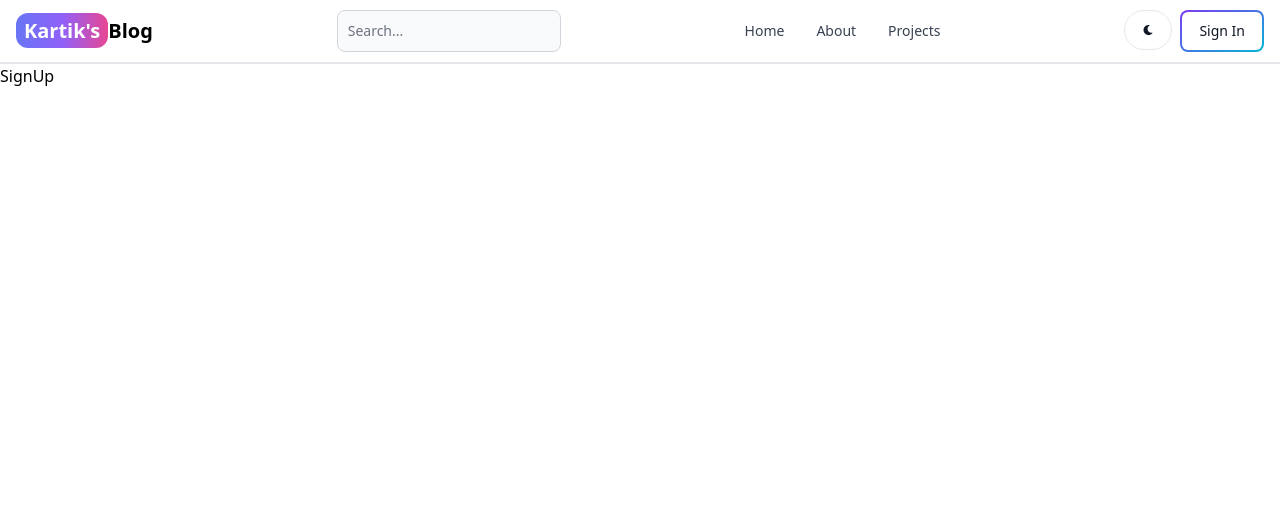
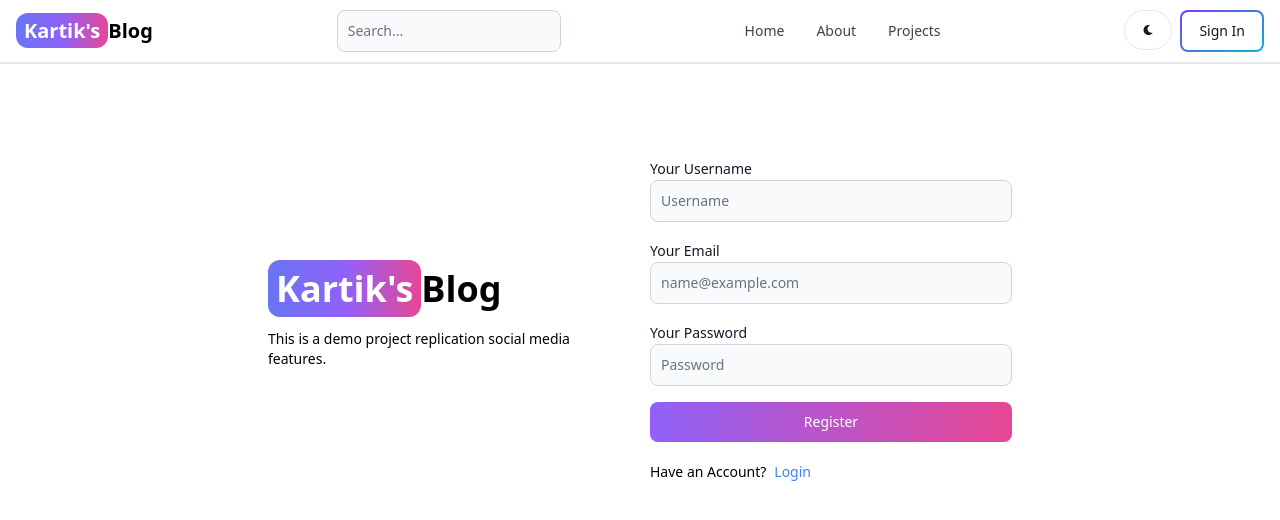
Before and after one commit to MONKEY-D/Mern-Blog, a React (Vite) app in the folder client/: page /sign-up in a window 1280 px wide. Shown: the top 520 px of the page. Built offline with nearby package versions, Linux system fonts and the light colour scheme.

Commit message:
complete signin ui

```diff
--- a/client/src/pages/SignUp.jsx
+++ b/client/src/pages/SignUp.jsx
@@ -1,9 +1,51 @@
-import React from 'react'
+import { Button, Label, TextInput } from "flowbite-react";
+import React from "react";
+import { Link } from "react-router-dom";
 
 export default function SignUp() {
   return (
-    <div>
-      SignUp
+    <div className="min-h-screen mt-20">
+      <div className="flex p-3 max-w-3xl mx-auto flex-col md:flex-row md:items-center gap-5">
+        {/* left */}
+        <div className="flex-1">
+          <Link to="/" className="font-bold dark:text-white text-4xl">
+            <span className="px-2 py-1 bg-gradient-to-r from-indigo-500 via-purple-500 to-pink-500 text-white rounded-xl">
+              Kartik's
+            </span>
+            Blog
+          </Link>
+          <p className="text-sm mt-5">
+            This is a demo project replication social media features.
+          </p>
+        </div>
+
+        {/* right */}
+        <div className="flex-1">
+          <form className="flex flex-col gap-4">
+            <div>
+              <Label value="Your Username" />
+              <TextInput type="text" placeholder="Username" id="username" />
+            </div>
+            <div>
+              <Label value="Your Email" />
+              <TextInput type="text" placeholder="name@example.com" id="email" />
+            </div>
+            <div>
+              <Label value="Your Password" />
+              <TextInput type="text" placeholder="Password" id="password" />
+            </div>
+            <Button gradientDuoTone="purpleToPink" type="submit">
+              Register
+            </Button>
+          </form>
+          <div className="flex gap-2 text-sm mt-5">
+            <span>Have an Account?</span>
+            <Link to='./sign-in' className="text-blue-500">
+            Login
+            </Link>
+          </div>
+        </div>
+      </div>
     </div>
-  )
+  );
 }
```
